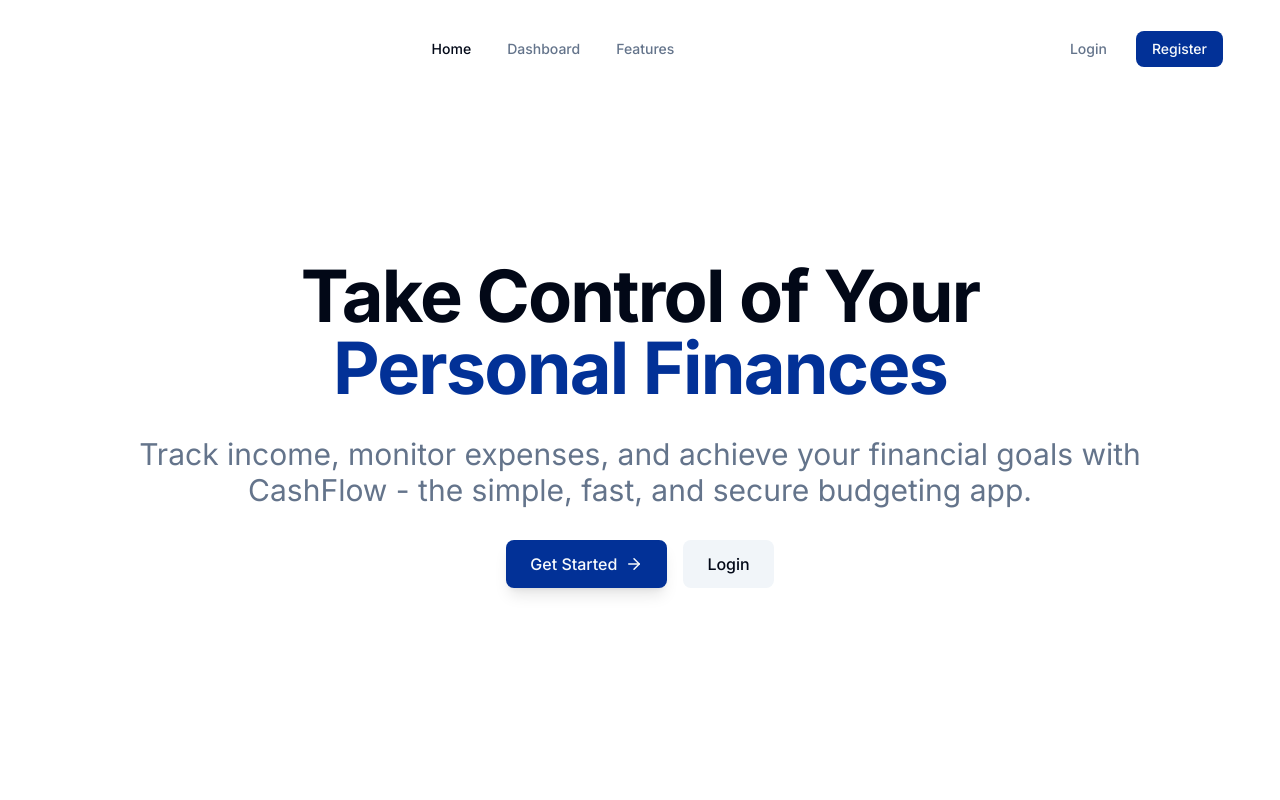
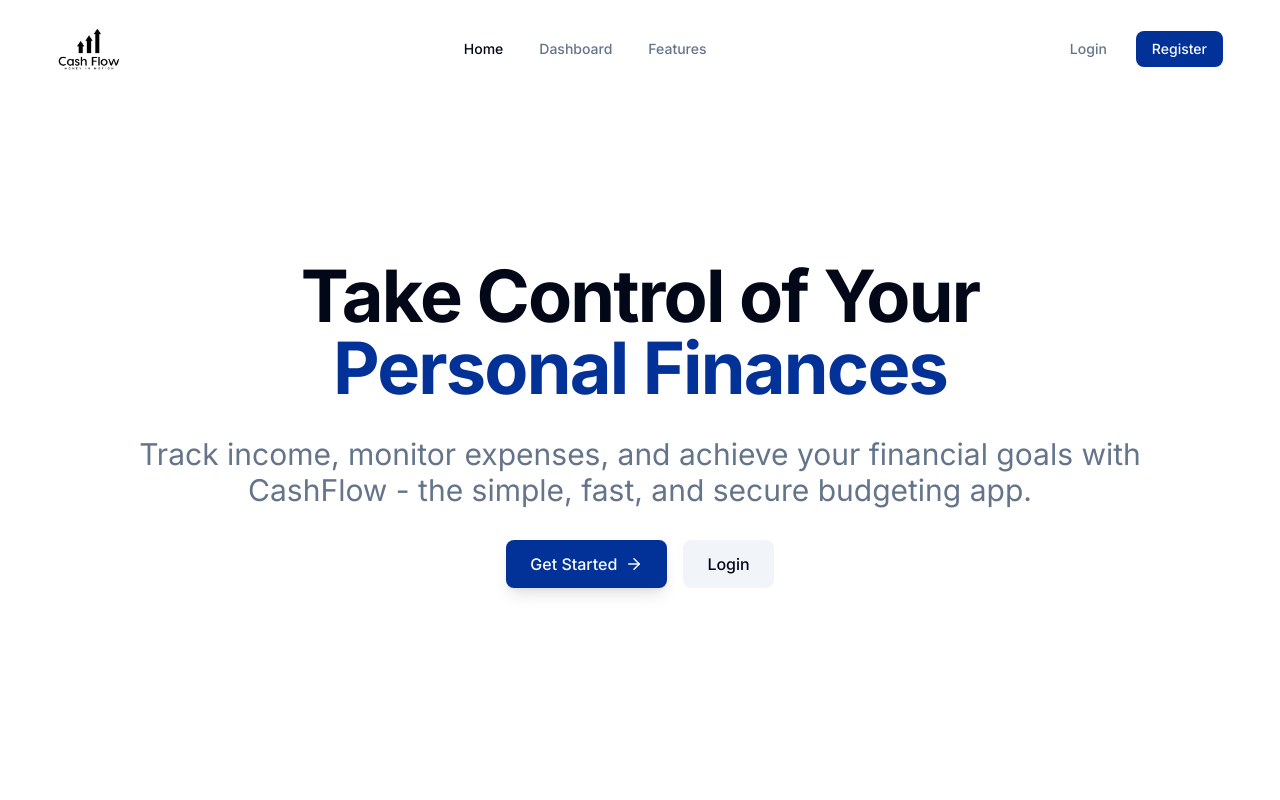
Before and after one commit to MeezaanD/cash-flow, a React (Vite) app: page / in a window 1280 px wide. Shown: the top 800 px of the page. Built offline with nearby package versions, Linux system fonts and the light colour scheme; no server answers.

Commit message:
fix: theme logo switches accordingly & fixed loader styling

```diff
--- a/src/components/ProtectedRoute.tsx
+++ b/src/components/ProtectedRoute.tsx
@@ -1,7 +1,7 @@
-import { ReactNode, useEffect, useState } from "react";
-import { Navigate } from "react-router-dom";
-import { onAuthStateChanged, User } from "firebase/auth";
-import { auth } from "../services/firebase";
+import { ReactNode, useEffect, useState } from 'react';
+import { Navigate } from 'react-router-dom';
+import { onAuthStateChanged, User } from 'firebase/auth';
+import { auth } from '../services/firebase';
 
 interface ProtectedRouteProps {
 	children: ReactNode;
@@ -24,9 +24,11 @@
 			<div className="min-h-screen bg-gradient-to-br from-background to-muted/30 flex items-center justify-center">
 				<div className="text-center space-y-6">
 					{/* Animated Spinner */}
-					<div className="relative">
-						<div className="w-16 h-16 border-4 border-primary/20 rounded-full animate-spin"></div>
-						<div className="w-16 h-16 border-4 border-transparent border-t-primary rounded-full animate-spin absolute top-0 left-0"></div>
+					<div className="flex items-center justify-center h-full w-full">
+						<div className="relative">
+							<div className="w-16 h-16 border-4 border-primary/20 rounded-full animate-spin"></div>
+							<div className="w-16 h-16 border-4 border-transparent border-t-primary rounded-full animate-spin absolute top-0 left-0"></div>
+						</div>
 					</div>
 
 					{/* Loading Text with Animation */}
--- a/src/pages/Home.tsx
+++ b/src/pages/Home.tsx
@@ -18,7 +18,9 @@
 	X,
 } from 'lucide-react';
 // import preview from '../assets/images/cashflow.png';
-// import logo from '../assets/images/white-transparent-image.png';
+import logoDark from '../assets/images/dark-transparent-image.png';
+import logoLight from '../assets/images/white-transparent-image.png';
+import { useTheme } from '../context/ThemeContext';
 // import profilePhoto from '../assets/images/profile-photo.jpeg';
 import AuthModals from '../components/AuthModals';
 
@@ -116,6 +118,7 @@
 };
 
 const Home: React.FC = () => {
+	const { theme } = useTheme();
 	const [mobileMenuOpen, setMobileMenuOpen] = useState(false);
 	const [authModalOpen, setAuthModalOpen] = useState(false);
 	const [authMode, setAuthMode] = useState<'login' | 'register'>('login');
@@ -159,6 +162,8 @@
 		};
 	}, [mobileMenuOpen]);
 
+	const logo = theme === 'dark' ? logoLight : logoDark;
+
 	const handleAuthClick = (mode: 'login' | 'register') => {
 		setAuthMode(mode);
 		setAuthModalOpen(true);
@@ -181,15 +186,14 @@
 						? 'bg-background/95 backdrop-blur-xl border border-white/20 shadow-2xl'
 						: 'bg-background/80 backdrop-blur-lg border border-white/10'
 				} rounded-2xl mx-auto max-w-7xl`}
-
 			>
 				<div className="px-6 sm:px-8 lg:px-10">
 					<div className="flex items-center justify-between h-16">
 						{/* Logo */}
 						<div className="flex-shrink-0">
-							{/* <a href="/" className="flex items-center">
-								<img src={logo} alt="CashFlow Logo" className="h-8 w-auto" />
-							</a> */}
+							<a href="/" className="flex items-center">
+								<img src={logo} alt="CashFlow Logo" className="h-11 w-auto" />
+							</a>
 						</div>
 
 						{/* Desktop Navigation */}
```
